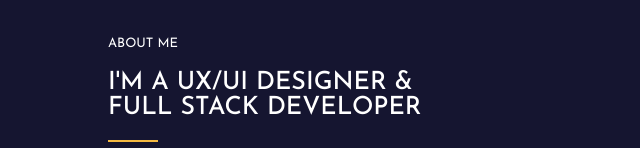
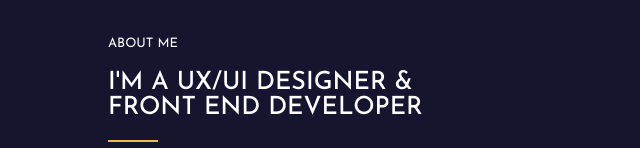
Before and after one commit to MystGabriel/Portfolio-final-version, a plain HTML site: page index.html in a window 1280 px wide. Shown: the part 813-961 px from the top of the page, 0-640 px from the left. Drawn offline with nearby package versions, Linux system fonts and the light colour scheme.

Commit message:
Add files via upload

```diff
--- a/index.html
+++ b/index.html
@@ -66,7 +66,7 @@
         <div class="content">
             <div class="left">
                 <h1 class="title">ABOUT ME</h1>
-                <p class="function">I'M A UX/UI DESIGNER & <br> FULL STACK DEVELOPER</p>
+                <p class="function">I'M A UX/UI DESIGNER & <br> FRONT END DEVELOPER</p>
                 <div class="line"></div>
             </div>
             <div class="right">
```
Also changed, not shown: src/img/Portfolio-4.png (added), src/img/Portfolio.png.
